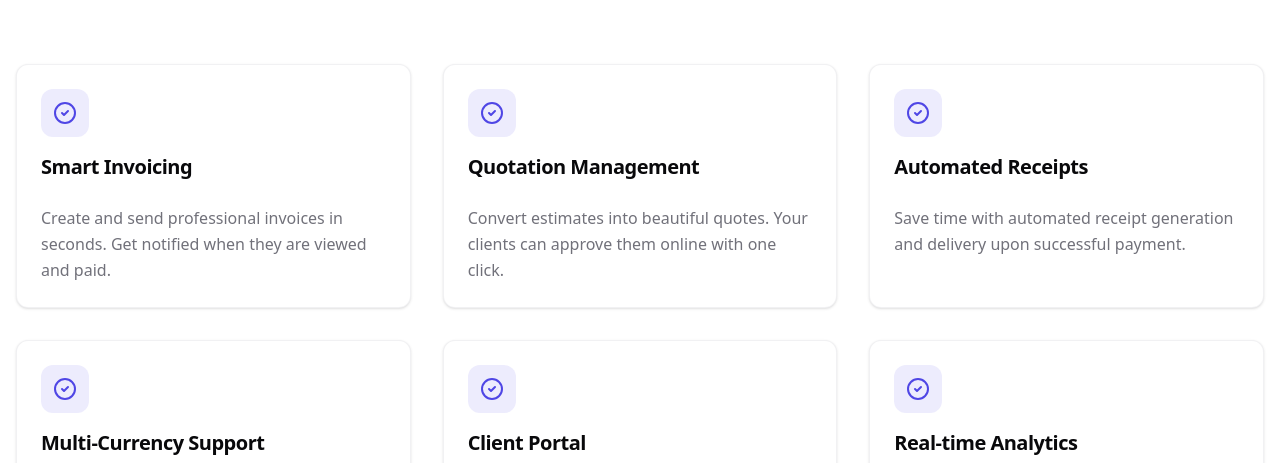
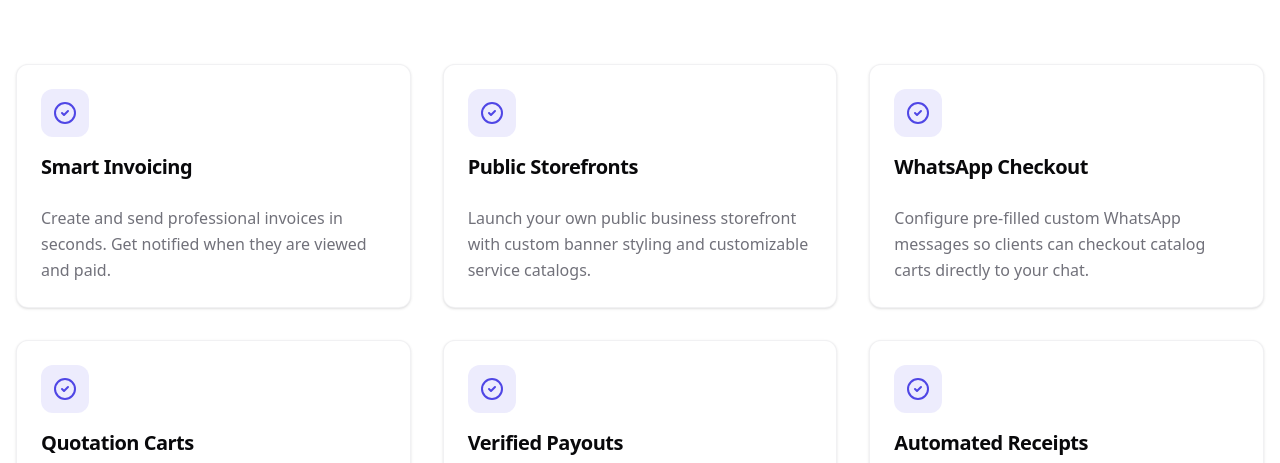
Before and after one commit to techrul1/invozeno-marketing, a Next.js app: page /features in a window 1280 px wide. Shown: the part 337-800 px from the top of the page. Built offline with nearby package versions, Linux system fonts and the light colour scheme; no server answers; the database is empty.

Commit message:
feat: update landing page features for storefront and payment updates

```diff
--- a/src/app/features/page.tsx
+++ b/src/app/features/page.tsx
@@ -11,11 +11,14 @@ export default function FeaturesPage() {
       <div className="grid grid-cols-1 md:grid-cols-2 lg:grid-cols-3 gap-8">
         {[
           { title: "Smart Invoicing", description: "Create and send professional invoices in seconds. Get notified when they are viewed and paid." },
-          { title: "Quotation Management", description: "Convert estimates into beautiful quotes. Your clients can approve them online with one click." },
-          { title: "Automated Receipts", description: "Save time with automated receipt generation and delivery upon successful payment." },
-          { title: "Multi-Currency Support", description: "Bill your global clients in their local currency without any hassle." },
-          { title: "Client Portal", description: "Give your clients a dedicated portal to view their billing history and outstanding invoices." },
-          { title: "Real-time Analytics", description: "Gain insights into your revenue, outstanding payments, and overall financial health." },
+          { title: "Public Storefronts", description: "Launch your own public business storefront with custom banner styling and customizable service catalogs." },
+          { title: "WhatsApp Checkout", description: "Configure pre-filled custom WhatsApp messages so clients can checkout catalog carts directly to your chat." },
+          { title: "Quotation Carts", description: "Enable clients to build service carts from your catalog, submit quote requests, and approve quotes online." },
+          { title: "Verified Payouts", description: "Secure payout settlements with automated Flutterwave bank lookup checking business registration match." },
+          { title: "Automated Receipts", description: "Save time with automated branded receipt generation and delivery upon successful invoice payment." },
+          { title: "Multi-Currency Support", description: "Configure default storefront currencies and bill global clients in their local currency without hassle." },
+          { title: "Client Billing Portal", description: "Provide clients a white-labeled dashboard to view invoices, estimate quotes, and make partial payments." },
+          { title: "Business Analytics", description: "Gain insights into storefront views, quotation conversion rates, payout balances, and overall financial health." },
         ].map((feature, i) => (
           <Card key={i} className="hover:shadow-md transition-shadow border-border/50">
             <CardHeader>
--- a/src/app/layout.tsx
+++ b/src/app/layout.tsx
@@ -22,9 +22,9 @@ const geistMono = Geist_Mono({
 
 export async function generateMetadata(): Promise<Metadata> {
   let seo: any = {
-    siteTitle: "Invozeno - Modern Invoicing & Billing Software",
-    siteDescription: "Create professional invoices, send quotations, and manage payments effortlessly with Invozeno. The ultimate billing solution for freelancers and businesses.",
-    keywords: "invoice generator, online billing software, receipt maker, quotation software, small business invoicing",
+    siteTitle: "Invozeno - Modern Invoicing, Billing & Storefronts",
+    siteDescription: "Create professional invoices, send quotations, manage storefront catalogs, and collect client payments effortlessly. The ultimate billing and invoicing solution for freelancers and businesses.",
+    keywords: "invoice generator, online billing software, receipt maker, quotation software, storefront catalog, quote request cart, invoicing software, small business billing",
     ogImage: "/logo.png"
   };
 
--- a/src/components/marketing/features-grid.tsx
+++ b/src/components/marketing/features-grid.tsx
@@ -1,22 +1,24 @@
 "use client"
 
 import { motion } from "framer-motion"
-import { Palette, FileText, Send, CheckCircle, CreditCard, Users, Repeat, QrCode, Coins, Bell, Calculator, Shield, DollarSign } from "lucide-react"
+import { Palette, FileText, Send, CheckCircle, CreditCard, Users, Repeat, QrCode, Coins, Bell, Calculator, Shield, DollarSign, Store, MessageCircle, ShieldCheck, Globe } from "lucide-react"
 
 const FEATURES = [
-  { icon: Palette, title: "Custom Branding", desc: "Upload your logo, choose custom font styling, and configure matching color palettes." },
+  { icon: Store, title: "Public Storefronts", desc: "Launch your own public business profile complete with custom cover banner branding and service catalogs." },
+  { icon: MessageCircle, title: "WhatsApp Checkout", desc: "Configure custom WhatsApp messages and let customers request quotes or place orders directly to your chat." },
+  { icon: Palette, title: "Custom Branding", desc: "Upload your logo, signature, and payment stamp, and configure custom matching color palettes." },
   { icon: FileText, title: "Invoice Templates", desc: "Choose from multiple professionally designed layout templates (Classic, Modern, Minimal, Agency)." },
-  { icon: Send, title: "Quotations", desc: "Create, send, and track quotations. Convert them into invoices with a single click." },
+  { icon: Send, title: "Quotations & Carts", desc: "Let customers build service carts from your storefront, send quote requests, and convert them to invoices with one click." },
+  { icon: ShieldCheck, title: "Verified Payouts", desc: "Secure payout settlements with automated bank lookup name verification checks against business profiles." },
+  { icon: Globe, title: "Multi-Currency Store", desc: "Set default storefront currencies, and collect local or global customer payments via Flutterwave or PayPal." },
   { icon: CheckCircle, title: "Receipts", desc: "Automatically generate and send payment receipts when an invoice is marked as paid." },
   { icon: CreditCard, title: "Flutterwave Payments", desc: "Accept card payments, USSD, and bank transfers with our seamless integration." },
   { icon: DollarSign, title: "Direct PayPal Billing", desc: "Link your PayPal account to receive client payments directly with automated IPN transaction verification." },
   { icon: Users, title: "Team Collaboration", desc: "Add team members to your workspace with role-based access control (Owner, Admin, Member, Viewer)." },
   { icon: Repeat, title: "Recurring Retainers", desc: "Set up automatic recurring invoice generation and dispatch for contract retainer clients." },
-  { icon: QrCode, title: "QR Code Payments", desc: "PDF invoices include scan-to-pay QR codes, allowing clients to scan and settle bills on their mobile phones." },
   { icon: Coins, title: "Partial Payments", desc: "Enable clients to make partial payments against their invoices, with automatic tracking of the remaining balance due." },
   { icon: Bell, title: "Automated Reminders", desc: "Automate follow-ups with automated payment notifications before and after invoice due dates." },
-  { icon: Calculator, title: "Multi-Tax & WHT Support", desc: "Apply multiple custom tax rates (VAT) and calculate Withholding Tax (WHT) deductions automatically." },
-  { icon: Shield, title: "White Label", desc: "Remove all Invozeno branding and provide a 100% white-labeled experience to your clients." }
+  { icon: Calculator, title: "Multi-Tax & WHT Support", desc: "Apply multiple custom tax rates (VAT) and calculate Withholding Tax (WHT) deductions automatically." }
 ]
 
 export function FeaturesGrid({ data }: { data?: any }) {
--- a/src/components/marketing/hero-typewriter.tsx
+++ b/src/components/marketing/hero-typewriter.tsx
@@ -3,7 +3,7 @@
 import { useEffect, useState } from "react"
 
 const WORDS = [
-  "Modern Teams",
+  "Modern Merchants",
   "Freelancers",
   "Agencies",
   "Startups",
--- a/src/components/marketing/how-it-works.tsx
+++ b/src/components/marketing/how-it-works.tsx
@@ -12,12 +12,12 @@ const STEPS = [
   {
     icon: Palette,
     title: "Stylize & Brand",
-    description: "Upload your logo, choose your brand colors, customize your invoice templates, and connect your client portal."
+    description: "Upload your logo/custom cover banners, choose brand colors, customize templates, and set up your public catalog storefront."
   },
   {
     icon: Send,
     title: "Start Billing",
-    description: "Create professional invoices, quotations, and receipts. Send them instantly and collect payments through Flutterwave."
+    description: "Accept quote requests from your storefront, send professional invoices/receipts, and collect global client payments."
   }
 ]
 
```
